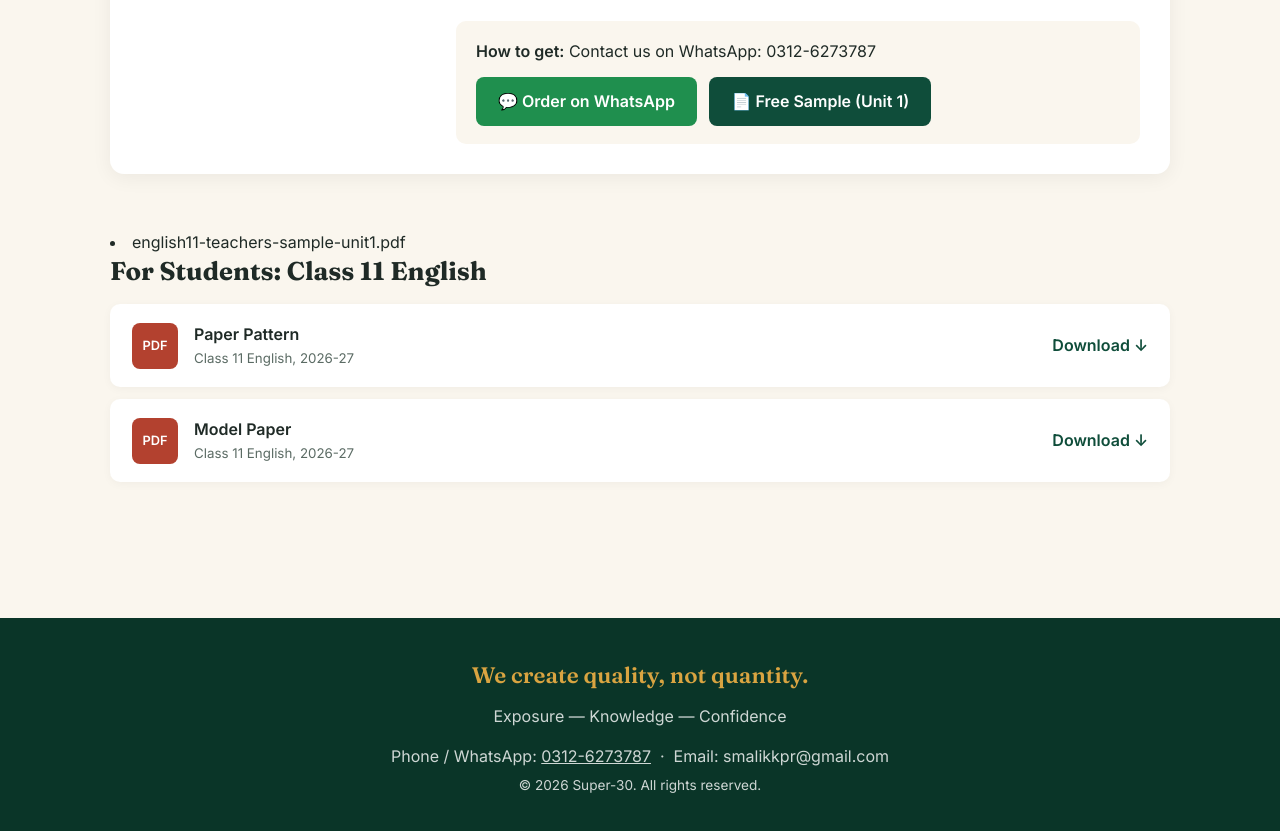
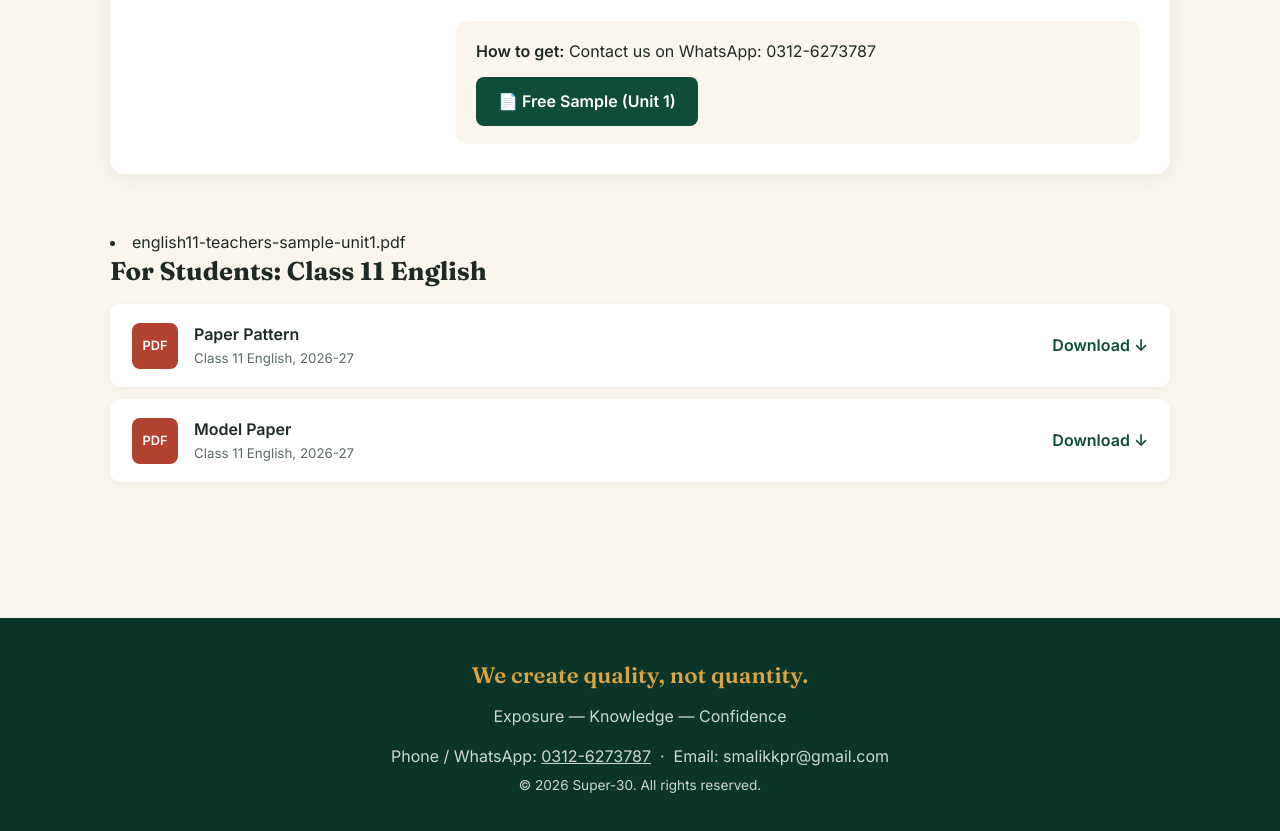
Before and after one commit to smalikkpr/Super-30, a plain HTML site: page downloads.html in a window 1280 px wide. Shown: the part 991-1822 px from the top of the page. Drawn offline with Linux system fonts and the light colour scheme.

Commit message:
remove whatsapp button

```diff
--- a/downloads.html
+++ b/downloads.html
@@ -117,12 +117,8 @@
 
             <div class="get">
               <p><strong>How to get:</strong> Contact us on WhatsApp: 0312-6273787</p>
-              <a class="wa-btn" target="_blank"
-                 href="https://wa.me/923126273787?text=Assalam%20o%20Alaikum%2C%20I%20want%20to%20buy%20the%20book%20%22English%2011%3A%20A%20Textbook%20Supplement%20for%20Teachers%22.">
-                💬 Order on WhatsApp
-              </a>
                             <a class="wa-btn" href="english11-teachers-sample-unit1.pdf" target="_blank"
-                 style="background:#0f4d3a; margin-left:8px;">
+                 style="background:#0f4d3a;">
                 📄 Free Sample (Unit 1)
               </a>
             </div>
```
